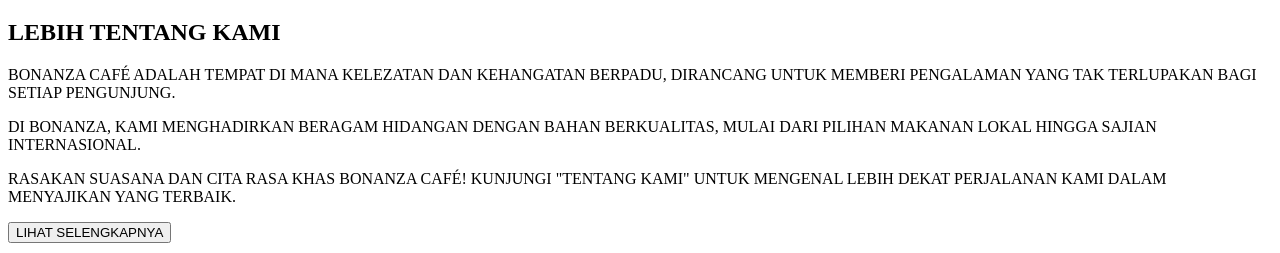
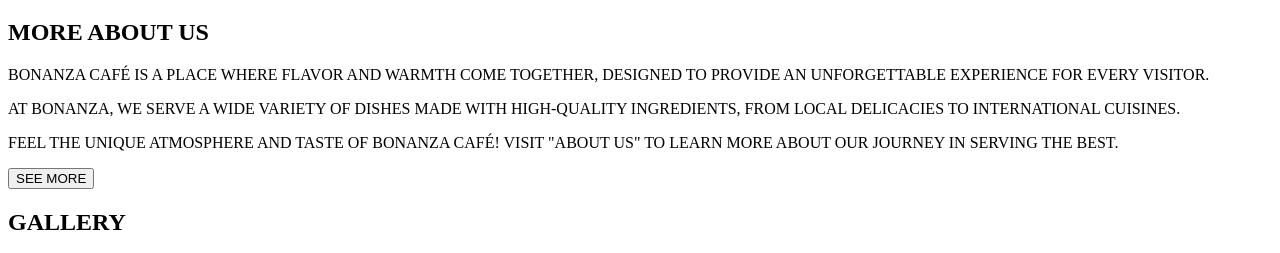
Before and after one commit to Chandra13July/CafeBonanza, a PHP site: page /home.php in a window 1280 px wide. Shown: the part 3445-3698 px from the top of the page. Run offline with PHP 8.4, Linux system fonts and the light colour scheme; some libraries are stand-ins or nearby versions.

Commit message:
Update View Home

```diff
--- a/app/views/home/home.php
+++ b/app/views/home/home.php
@@ -1,127 +1,113 @@
 <body class="font-[Alexandria]">
-
-    <!-- Bagian Beranda -->
     <section class="py-8 px-4 md:px-0">
         <div class="max-w-6xl mx-auto flex flex-col md:flex-row items-center">
             <div class="w-full md:w-1/2">
-                <img alt="Interior kafe yang nyaman dengan meja dan kursi kayu" class="mx-auto md:w-[800px] md:h-[600px]" src="<?= BASEURL; ?>/img/home1.png" width="400" height="300" />
+                <img alt="A cozy café interior with wooden tables and chairs" class="mx-auto md:w-[800px] md:h-[600px]" src="<?= BASEURL; ?>/img/home1.png" width="400" height="300" />
             </div>
             <div class="w-full md:w-1/2 text-left md:pl-12 mt-4 md:mt-0">
                 <h1 class="text-4xl md:text-6xl font-bold">CAFE BONANZA</h1>
-                <p class="mt-2 md:mt-4 text-base md:text-lg">Cafe Bonanza adalah rumah bagi siapa saja yang ingin beristirahat. Datanglah ke sini kapan saja jika merasa lelah.</p>
-                <button onclick="scrollToSection()" class="mt-4 md:mt-6 px-4 md:px-6 py-2 bg-black text-white font-bold">LIHAT SELENGKAPNYA</button>
+                <p class="mt-2 md:mt-4 text-base md:text-lg">Cafe Bonanza is a home for anyone who needs a break. Come here anytime if you're feeling tired.</p>
+                <button onclick="scrollToSection()" class="mt-4 md:mt-6 px-4 md:px-6 py-2 bg-black text-white font-bold">SEE MORE</button>
             </div>
         </div>
     </section>
-
-    <!-- Bagian OUR COFFE POINT OF VIEW -->
     <section id="coffee-point-of-view" class="flex items-center justify-center bg-gray-200 h-24 px-4 md:px-0">
-        <h2 class="text-xl font-semibold text-center">PANDANGAN KAMI TENTANG KOPI</h2>
+        <h2 class="text-xl font-semibold text-center">OUR PERSPECTIVE ON COFFEE</h2>
     </section>
 
     <div class="max-w-6xl mx-auto grid grid-cols-2 md:grid-cols-4 gap-4 mt-4 px-4 md:px-0">
         <div class="text-left">
-            <img alt="Kopi pagi" class="mx-auto" height="500" src="<?= BASEURL; ?>/img/home2.png" width="300" />
-            <p class="mt-2 text-sm font-thin text-left" style="width: 300px;">KOPI DI PAGI HARI</p>
+            <img alt="Morning coffee" class="mx-auto" height="500" src="<?= BASEURL; ?>/img/home2.png" width="300" />
+            <p class="mt-2 text-sm font-thin text-left" style="width: 300px;">MORNING COFFEE</p>
             <p class="text-left text-xs" style="width: 300px;">2024</p>
         </div>
         <div class="text-left">
-            <img alt="Kopi dengan nuansa alam" class="mx-auto" height="500" src="<?= BASEURL; ?>/img/home3.png" width="300" />
-            <p class="mt-2 text-sm font-thin text-left" style="width: 300px;">KOPI DAN ALAM</p>
-            <p class="text-left text-xs" style="width: 300px;">2024</p>
-        </div>
-        <!-- Removed extra coffee images to keep only two -->
-        <div class="text-left hidden md:block">
-            <img alt="Kopi untuk bekerja" class="mx-auto" height="500" src="<?= BASEURL; ?>/img/home4.png" width="300" />
-            <p class="mt-2 text-sm font-thin text-left" style="width: 300px;">KOPI UNTUK BEKERJA</p>
+            <img alt="Coffee with nature vibes" class="mx-auto" height="500" src="<?= BASEURL; ?>/img/home3.png" width="300" />
+            <p class="mt-2 text-sm font-thin text-left" style="width: 300px;">COFFEE AND NATURE</p>
             <p class="text-left text-xs" style="width: 300px;">2024</p>
         </div>
         <div class="text-left hidden md:block">
-            <img alt="Kopi manis untuk hari Anda" class="mx-auto" height="500" src="<?= BASEURL; ?>/img/home5.png" width="300" />
-            <p class="mt-2 text-sm font-thin text-left" style="width: 300px;">KOPI MANIS UNTUK HARIMU</p>
+            <img alt="Coffee for work" class="mx-auto" height="500" src="<?= BASEURL; ?>/img/home4.png" width="300" />
+            <p class="mt-2 text-sm font-thin text-left" style="width: 300px;">COFFEE FOR WORK</p>
+            <p class="text-left text-xs" style="width: 300px;">2024</p>
+        </div>
+        <div class="text-left hidden md:block">
+            <img alt="Sweet coffee for your day" class="mx-auto" height="500" src="<?= BASEURL; ?>/img/home5.png" width="300" />
+            <p class="mt-2 text-sm font-thin text-left" style="width: 300px;">SWEET COFFEE FOR YOUR DAY</p>
             <p class="text-left text-xs" style="width: 300px;">2024</p>
         </div>
     </div>
-
     <br><br><br><br><br>
-    <!-- Bagian MINAT KE KOPI ATAU HIDANGAN LAIN -->
     <section class="bg-gray-200 py-12 text-center mt-8 px-4 md:px-0">
-        <h2 class="text-4xl font-semibold mb-4">TERTARIK DENGAN KOPI KAMI ATAU HIDANGAN LAIN?</h2>
-        <p class="mb-6">AYO PESAN DAN BUAT HARIMU MENYENANGKAN DENGAN ITU, KAMI PASTIKAN KAMU MENIKMATINYA!!</p>
+        <h2 class="text-4xl font-semibold mb-4">INTERESTED IN OUR COFFEE OR OTHER DISHES?</h2>
+        <p class="mb-6">ORDER NOW AND MAKE YOUR DAY ENJOYABLE WITH IT, WE GUARANTEE YOU’LL LOVE IT!!</p>
         <button class="px-6 py-2 bg-black text-white font-bold" onclick="window.location.href='<?= BASEURL; ?>/home/menu'">
-            PESAN SEKARANG
+            ORDER NOW
         </button>
     </section>
 
-    <!-- Bagian Tentang Kami -->
     <section class="py-12 px-4 md:px-0">
         <div class="max-w-6xl mx-auto grid grid-cols-1 md:grid-cols-2 gap-6">
-            <!-- Kolom Gambar Terlebih Dahulu di Mobile -->
             <div class="md:order-last">
-                <img alt="Eksterior bangunan Kafe Bonanza" class="w-full" src="https://storage.googleapis.com/a1aa/image/57UcfEn6mv2BJaZnTpLIBCSefCP8CjinnE83cVqvDBdZvRbnA.jpg" width="600" height="400" />
+                <img alt="The exterior of Bonanza Café building" class="w-full" src="https://storage.googleapis.com/a1aa/image/57UcfEn6mv2BJaZnTpLIBCSefCP8CjinnE83cVqvDBdZvRbnA.jpg" width="600" height="400" />
             </div>
-            <!-- Kolom Teks -->
             <div>
-                <h2 class="text-5xl font-semibold mb-4">LEBIH TENTANG KAMI</h2>
-                <p class="mb-4 text-sm">BONANZA CAFÉ ADALAH TEMPAT DI MANA KELEZATAN DAN KEHANGATAN BERPADU, DIRANCANG UNTUK MEMBERI PENGALAMAN YANG TAK TERLUPAKAN BAGI SETIAP PENGUNJUNG.</p>
-                <p class="mb-4 text-sm">DI BONANZA, KAMI MENGHADIRKAN BERAGAM HIDANGAN DENGAN BAHAN BERKUALITAS, MULAI DARI PILIHAN MAKANAN LOKAL HINGGA SAJIAN INTERNASIONAL.</p>
-                <p class="mb-4 text-sm">RASAKAN SUASANA DAN CITA RASA KHAS BONANZA CAFÉ! KUNJUNGI "TENTANG KAMI" UNTUK MENGENAL LEBIH DEKAT PERJALANAN KAMI DALAM MENYAJIKAN YANG TERBAIK.</p>
+                <h2 class="text-5xl font-semibold mb-4">MORE ABOUT US</h2>
+                <p class="mb-4 text-sm">BONANZA CAFÉ IS A PLACE WHERE FLAVOR AND WARMTH COME TOGETHER, DESIGNED TO PROVIDE AN UNFORGETTABLE EXPERIENCE FOR EVERY VISITOR.</p>
+                <p class="mb-4 text-sm">AT BONANZA, WE SERVE A WIDE VARIETY OF DISHES MADE WITH HIGH-QUALITY INGREDIENTS, FROM LOCAL DELICACIES TO INTERNATIONAL CUISINES.</p>
+                <p class="mb-4 text-sm">FEEL THE UNIQUE ATMOSPHERE AND TASTE OF BONANZA CAFÉ! VISIT "ABOUT US" TO LEARN MORE ABOUT OUR JOURNEY IN SERVING THE BEST.</p>
                 <button class="px-6 py-2 bg-black text-white font-bold" onclick="window.location.href='<?= BASEURL; ?>/home/about'">
-                    LIHAT SELENGKAPNYA
+                    SEE MORE
                 </button>
             </div>
         </div>
     </section>
-
-    <!-- Bagian Galeri -->
     <section class="py-12 text-center px-4 md:px-0">
-        <h2 class="text-4xl font-bold mb-8">GALERI</h2>
+        <h2 class="text-4xl font-bold mb-8">GALLERY</h2>
         <div class="max-w-6xl mx-auto grid grid-cols-2 md:grid-cols-4 gap-6">
-            <!-- Empat gambar: grid 2x2 di mobile dan satu baris di desktop -->
             <div class="aspect-w-1 aspect-h-1">
-                <img alt="Interior kafe dengan desain modern" src="https://storage.googleapis.com/a1aa/image/egw1dIWfRbluY0QIFAqR3dXjCQOGHOKqQxB4IGjNdwWr3otTA.jpg" class="w-full h-full object-cover" />
+                <img alt="Modern café interior" src="https://storage.googleapis.com/a1aa/image/egw1dIWfRbluY0QIFAqR3dXjCQOGHOKqQxB4IGjNdwWr3otTA.jpg" class="w-full h-full object-cover" />
             </div>
             <div class="aspect-w-1 aspect-h-1">
-                <img alt="Interior kafe dengan desain modern" src="https://storage.googleapis.com/a1aa/image/egw1dIWfRbluY0QIFAqR3dXjCQOGHOKqQxB4IGjNdwWr3otTA.jpg" class="w-full h-full object-cover" />
+                <img alt="Modern café interior" src="https://storage.googleapis.com/a1aa/image/egw1dIWfRbluY0QIFAqR3dXjCQOGHOKqQxB4IGjNdwWr3otTA.jpg" class="w-full h-full object-cover" />
             </div>
             <div class="aspect-w-1 aspect-h-1">
-                <img alt="Interior kafe dengan desain modern" src="https://storage.googleapis.com/a1aa/image/egw1dIWfRbluY0QIFAqR3dXjCQOGHOKqQxB4IGjNdwWr3otTA.jpg" class="w-full h-full object-cover" />
+                <img alt="Modern café interior" src="https://storage.googleapis.com/a1aa/image/egw1dIWfRbluY0QIFAqR3dXjCQOGHOKqQxB4IGjNdwWr3otTA.jpg" class="w-full h-full object-cover" />
             </div>
             <div class="aspect-w-1 aspect-h-1">
-                <img alt="Interior kafe dengan desain modern" src="https://storage.googleapis.com/a1aa/image/egw1dIWfRbluY0QIFAqR3dXjCQOGHOKqQxB4IGjNdwWr3otTA.jpg" class="w-full h-full object-cover" />
+                <img alt="Modern café interior" src="https://storage.googleapis.com/a1aa/image/egw1dIWfRbluY0QIFAqR3dXjCQOGHOKqQxB4IGjNdwWr3otTA.jpg" class="w-full h-full object-cover" />
             </div>
         </div>
         <button class="px-6 py-2 mt-8 bg-black text-white font-bold" onclick="window.location.href='<?= BASEURL; ?>/home/gallery'">
-            LIHAT LEBIH BANYAK
+            SEE MORE
         </button>
     </section>
     <section class="py-12 bg-gray-100 text-center px-4 md:px-0">
-        <h2 class="text-xl font-bold mb-8">SOME REVIEWS OF OUR CUSTOMER</h2>
+        <h2 class="text-xl font-bold mb-8">SOME REVIEWS FROM OUR CUSTOMERS</h2>
         <div class="max-w-6xl mx-auto grid grid-cols-2 md:grid-cols-4 gap-6">
             <div class="bg-white p-6 shadow-md">
                 <i class="fas fa-quote-left text-gray-600"></i>
-                <p class="my-4">"kopinya mantap tapi musicnya terlalu keras!"</p>
+                <p class="my-4">"Great coffee, but the music is too loud!"</p>
                 <p class="font-bold">- Alief</p>
             </div>
             <div class="bg-white p-6 shadow-md">
                 <i class="fas fa-quote-left text-gray-600"></i>
-                <p class="my-4">"tempatnya terlalu ramai tapi makanannya enak"</p>
+                <p class="my-4">"The place is too crowded, but the food is great."</p>
                 <p class="font-bold">- Raihan</p>
             </div>
             <div class="bg-white p-6 shadow-md">
                 <i class="fas fa-quote-left text-gray-600"></i>
-                <p class="my-4">"kasirnya ramah tapi kurang interaktif"</p>
+                <p class="my-4">"The cashier is friendly, but not very interactive."</p>
                 <p class="font-bold">- Raffi</p>
             </div>
             <div class="bg-white p-6 shadow-md">
                 <i class="fas fa-quote-left text-gray-600"></i>
-                <p class="my-4">"kafe yg bagus juga menyenangkan"</p>
+                <p class="my-4">"A nice and enjoyable café!"</p>
                 <p class="font-bold">- Finno</p>
             </div>
         </div>
     </section>
 
-    <!-- JavaScript for Smooth Scrolling -->
     <script>
         function scrollToSection() {
             const section = document.getElementById("coffee-point-of-view");
@@ -130,5 +116,4 @@
             });
         }
     </script>
-
 </body>
```
Also changed, not shown: app/controllers/Auth.php (+6 -1 lines), app/controllers/CustomerApi.php (+14 -18 lines), app/views/auth/forgot.php (+5 -5 lines), app/views/auth/reset.php (+9 -9 lines).
